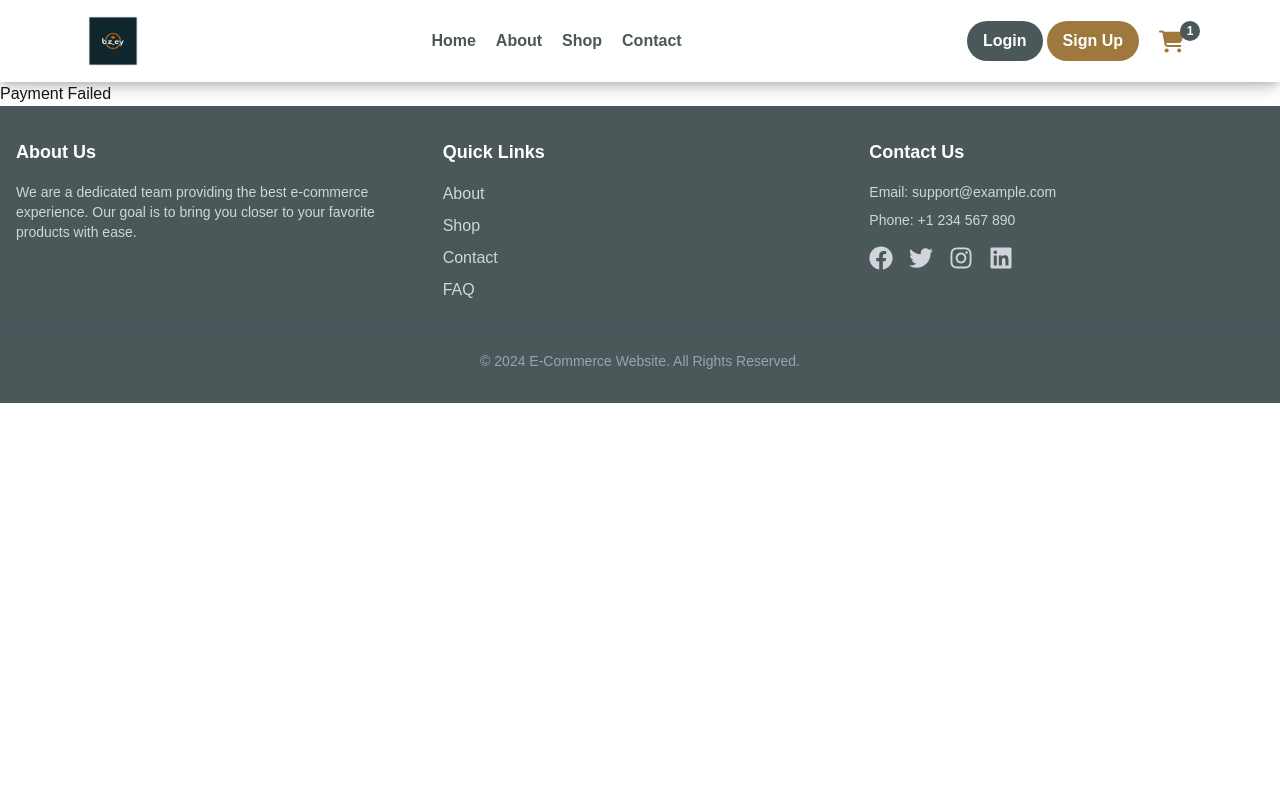
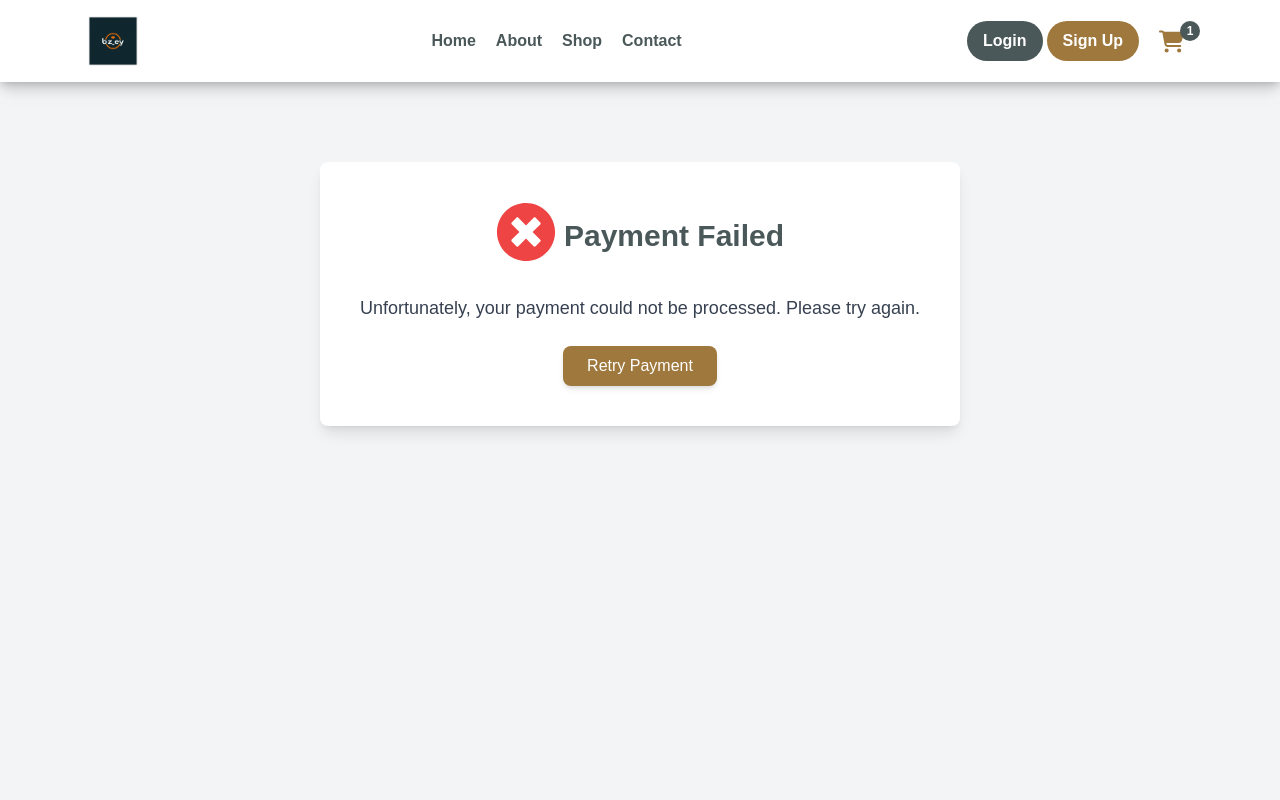
Before and after one commit to Bz14/E-Commerce-Website, a Next.js app in the folder Frontend/ecommerce/: page /payment/payment-failure in a window 1280 px wide. Shown: the top 800 px of the page. Built offline with nearby package versions, Linux system fonts and the light colour scheme.

Commit message:
Payment pages updatd.

```diff
--- a/Frontend/ecommerce/src/app/payment/payment-failure/page.tsx
+++ b/Frontend/ecommerce/src/app/payment/payment-failure/page.tsx
@@ -1,7 +1,26 @@
+import { FaTimesCircle } from "react-icons/fa";
+import Link from "next/link";
+
 const PaymentFailurePage = () => {
   return (
-    <div>
-      <h1>Payment Failed</h1>
+    <div className="min-h-screen bg-gray-100">
+      <div className="flex justify-center p-20 bg-gray-100">
+        <div className="bg-white p-10 rounded-lg shadow-lg text-center">
+          <div className="text-4xl mb-4 flex gap-2 items-center justify-center text-primaryBrown ">
+            <FaTimesCircle className="text-red-500 text-6xl mb-4" />
+            <h1 className="text-3xl font-bold text-primaryDark mb-2">
+              Payment Failed
+            </h1>
+          </div>
+          <p className="text-lg text-gray-700 mb-6">
+            Unfortunately, your payment could not be processed. Please try
+            again.
+          </p>
+          <button className="bg-primaryBrown text-white px-6 py-2 rounded-lg shadow-md hover:bg-gray-500 transition duration-300">
+            <Link href="/payment">Retry Payment</Link>
+          </button>
+        </div>
+      </div>
     </div>
   );
 };
--- a/Frontend/ecommerce/src/app/payment/payment-success/page.tsx
+++ b/Frontend/ecommerce/src/app/payment/payment-success/page.tsx
@@ -3,7 +3,8 @@ import Link from "next/link";
 
 const PaymentSuccessPage = () => {
   return (
-    <div className="flex flex-col items-center justify-center min-h-screen bg-gray-100">
+    <div className="min-h-screen bg-gray-100">
+      <div className="flex justify-center p-20 bg-gray-100">
         <div className="bg-white p-10 rounded-lg shadow-lg text-center">
           <div className="text-4xl mb-4 flex gap-2 items-center justify-center text-primaryBrown ">
             <MdOutlineCelebration className="text-5xl " />
@@ -21,6 +22,7 @@ const PaymentSuccessPage = () => {
           </button>
         </div>
       </div>
+    </div>
   );
 };
 
```
Lines whose indentation alone changed are shown as unchanged.
